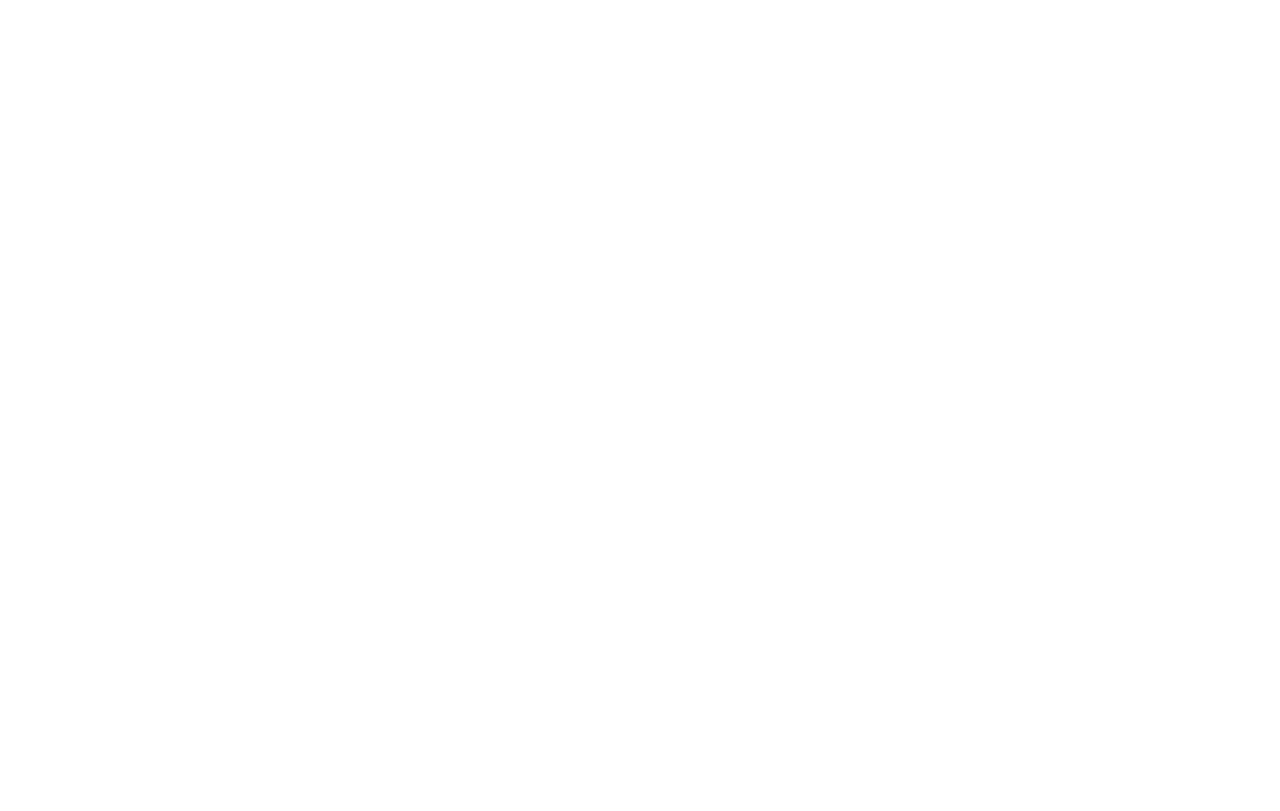
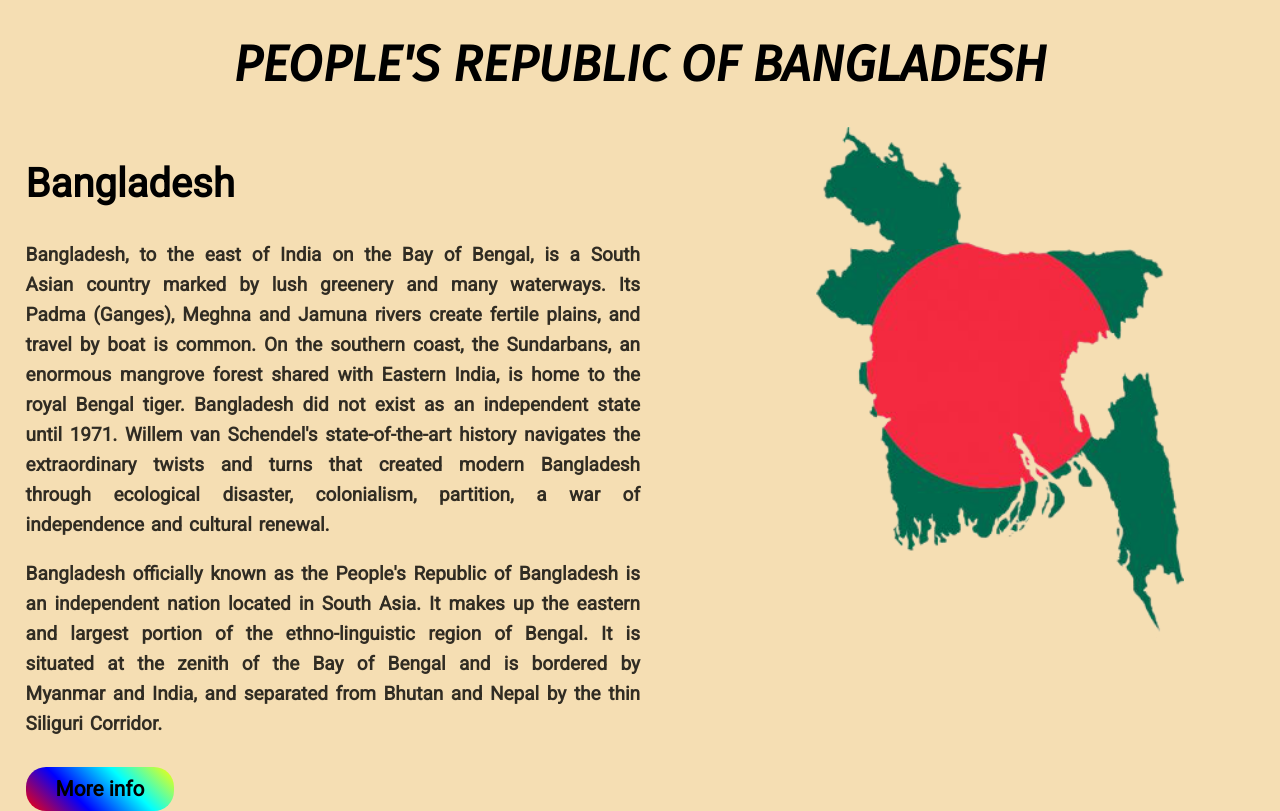
Before and after one commit to Abdul-Rakib92/Bangladesh-Website, a plain HTML site: page index.html in a window 1280 px wide. Drawn offline with Linux system fonts and the light colour scheme.

Commit message:
Fist section added

```diff
--- a/index.html
+++ b/index.html
@@ -5,10 +5,31 @@
     <meta http-equiv="X-UA-Compatible" content="IE=edge">
     <meta name="viewport" content="width=device-width, initial-scale=1.0">
     <title>Bangladesh Website</title>
+    <link rel="shortcut icon" href="./image/Bangladesh-logo.jpg" type="image/x-icon">
+    <link rel="preconnect" href="https://fonts.googleapis.com">
+    <link rel="preconnect" href="https://fonts.gstatic.com" crossorigin>
+    <link href="https://fonts.googleapis.com/css2?family=Fira+Sans:ital@1&family=Montserrat&family=Roboto&family=Satisfy&display=swap" rel="stylesheet">
 
     <link rel="stylesheet" href="style.css">
 </head>
 <body>
+    <h1 class="title">PEOPLE'S REPUBLIC OF BANGLADESH</h1>
+
+    <section>
+        <div class="half-width">
+            <h2>Bangladesh</h2>
+            <p>Bangladesh, to the east of India on the Bay of Bengal, is a South Asian country marked by lush greenery and many waterways. Its Padma (Ganges), Meghna and Jamuna rivers create fertile plains, and travel by boat is common. On the southern coast, the Sundarbans, an enormous mangrove forest shared with Eastern India, is home to the royal Bengal tiger. Bangladesh did not exist as an independent state until 1971. Willem van Schendel's state-of-the-art history navigates the extraordinary twists and turns that created modern Bangladesh through ecological disaster, colonialism, partition, a war of independence and cultural renewal.</p>
+
+            <p>Bangladesh officially known as the People's Republic of Bangladesh is an independent nation located in South Asia. It makes up the eastern and largest portion of the ethno-linguistic region of Bengal. It is situated at the zenith of the Bay of Bengal and is bordered by Myanmar and India, and separated from Bhutan and Nepal by the thin Siliguri Corridor.</p>
+            <br>
+            <a class="link-button" target="_blank" href="https://en.wikipedia.org/wiki/Bangladesh">More info</a>
+        </div>
+
+        <div class="half-width">
+            <img src="./image/Bangladesh1.png" alt="">
+
+        </div>
+    </section>
 
 </body>
 </html>
--- a/style.css
+++ b/style.css
@@ -0,0 +1,50 @@
+body{
+    margin: 0;
+    font-family: 'Roboto', sans-serif;
+    background-color: wheat;
+
+}
+.title{
+    font-family: 'Fira Sans', sans-serif;
+    text-align: center;
+    font-size: 50px;
+}
+
+section{
+    display: flex;
+    justify-content: space-around;
+}
+.half-width{
+    width: 50%;
+    padding-left: 2%;
+}
+
+h2{
+    font-size: 40px;
+}
+.half-width p{
+    font-size: 19px;
+    text-align: justify;
+    font-weight: 700;
+    line-height: 30px;
+    word-spacing: 2px;
+
+
+}
+p{
+    opacity: .8;
+}
+.link-button{
+    text-decoration: none;
+    color: black;
+    font-size: 1.3rem;
+    font-weight: 700;
+    background-image: linear-gradient(45deg, red,blue, cyan, yellow);
+    padding: 10px 30px;
+    border-radius: 20px;
+}
+
+.half-width img{
+    width: 60%;
+    padding-left: 150px;
+}
```
Also changed, not shown: image/Bangladesh1.png (added).
